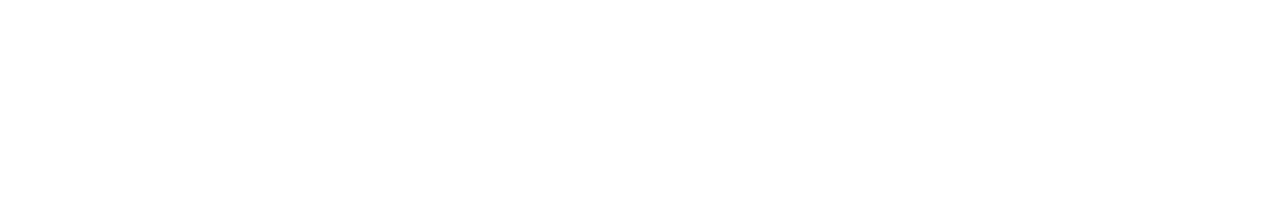
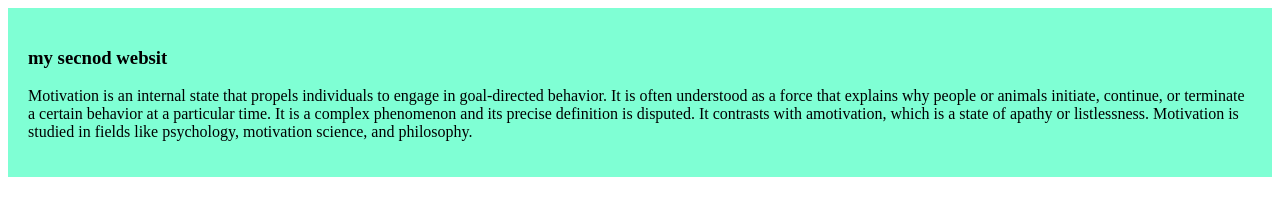
Before and after one commit to abuhujaifa022/my-second-websit, a plain HTML site: page index.html in a window 1280 px wide. Drawn offline with Linux system fonts and the light colour scheme.

Commit message:
added the my second bolog

```diff
--- a/index.html
+++ b/index.html
@@ -4,8 +4,14 @@
      <meta charset="UTF-8">
      <meta name="viewport" content="width=device-width, initial-scale=1.0">
      <title>my second websit</title>
+     <link rel="stylesheet" href="styles/bolog.css">
 </head>
 <body>
-
+     <div>
+       <h3>my secnod websit</h3>
+       <p>
+          Motivation is an internal state that propels individuals to engage in goal-directed behavior. It is often understood as a force that explains why people or animals initiate, continue, or terminate a certain behavior at a particular time. It is a complex phenomenon and its precise definition is disputed. It contrasts with amotivation, which is a state of apathy or listlessness. Motivation is studied in fields like psychology, motivation science, and philosophy.
+       </p>
+     </div>
 </body>
 </html>
--- /dev/null
+++ b/styles/bolog.css
@@ -0,0 +1,4 @@
+div{
+     background-color: aquamarine;
+     padding: 20px;
+}
```
